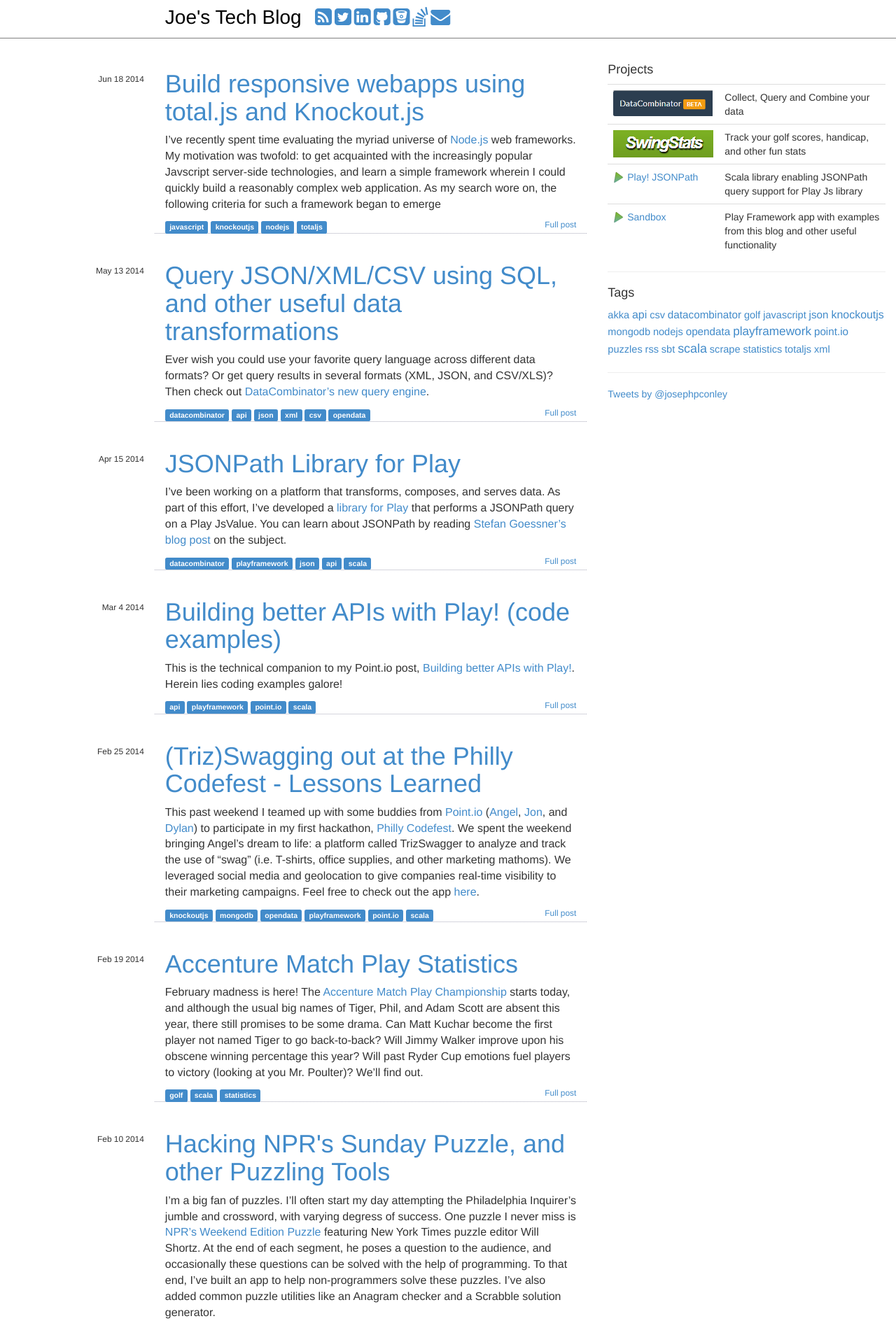
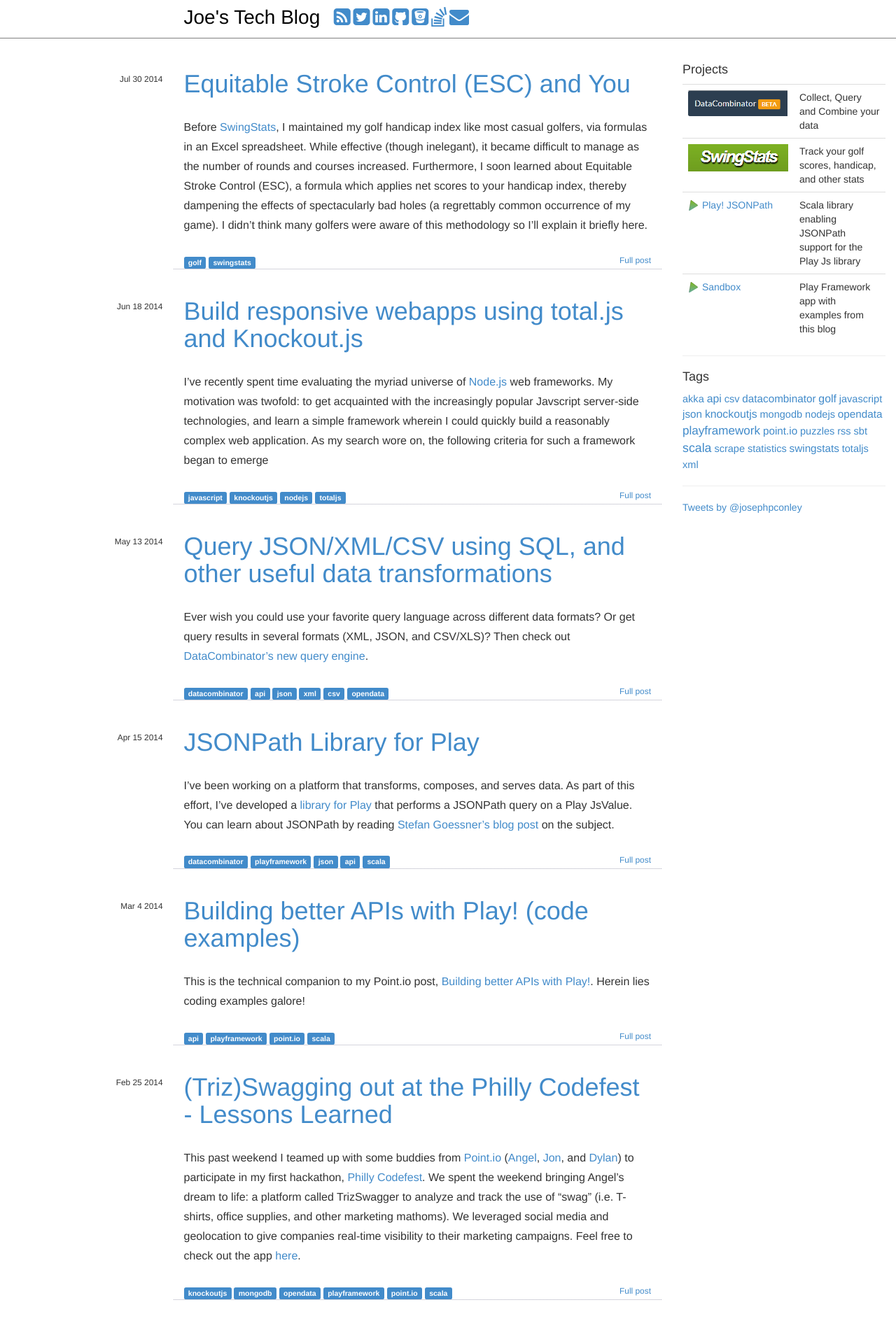
Before and after one commit to josephpconley/josephpconley.github.io, a Jekyll site: the page built from index.html, in a window 1280 px wide. Shown: the top 1898 px of the page at 70% size. Built offline with Jekyll 4.4.1, drawn with Linux system fonts in a browser that asks for light colours; the list of posts is cut into pages by our own code; comment, search, counter and statistics services are not loaded; some of the changed text lies outside the part shown.

Commit message:
swingstats posts

```diff
--- a/_layouts/main.html
+++ b/_layouts/main.html
@@ -49,7 +49,7 @@
     <div id="wrap">
         <div class="container" style="width:100% !important;">
             <div class="row" style="border-bottom: 1px solid gray;">
-                <div class="col-xs-12 col-sm-8 col-md-8">
+                <div class="col-xs-12 col-sm-9 col-md-9">
                     <div class="col-xs-1 col-sm-1 col-md-3"></div>
                     <div class="col-xs-11 col-sm-7 col-md-9">
                         <div class="title">
@@ -67,8 +67,8 @@
                 </div>
             </div>
             <div class="row">
-                <div class="col-xs-12 col-sm-8 col-md-8" style="margin-top:25px;">{{ content }}</div>
-                <div class="col-xs-12 col-sm-4 col-md-4" style="margin-top:25px;">
+                <div class="col-xs-12 col-sm-9 col-md-9" style="margin-top:25px;">{{ content }}</div>
+                <div class="col-xs-12 col-sm-3 col-md-3" style="margin-top:25px;">
                     <h4>Projects</h4>
                     <table class="table">
                         <tr class="clickableRow" href="http://www.datacombinator.com">
@@ -77,15 +77,15 @@
                         </tr>
                         <tr class="clickableRow" href="http://www.swingstats.com" >
                             <td><img src="/public/images/projects/swingstats.png"></td>
-                            <td>Track your golf scores, handicap, and other fun stats</td>
+                            <td>Track your golf scores, handicap, and other stats</td>
                         </tr>
                          <tr class="clickableRow" href="https://github.com/josephpconley/play-jsonpath" >
                             <td><img src="/public/images/projects/favicon.png"> <a>Play! JSONPath</a></td>
-                            <td>Scala library enabling JSONPath query support for Play Js library</td>
+                            <td>Scala library enabling JSONPath support for the Play Js library</td>
                         </tr>
                         <tr class="clickableRow" href="http://app.josephpconley.com" >
                             <td><img src="/public/images/projects/favicon.png"> <a>Sandbox</a></td>
-                            <td>Play Framework app with examples from this blog and other useful functionality</td>
+                            <td>Play Framework app with examples from this blog</td>
                         </tr>
                     </table>
                     <hr>
--- /dev/null
+++ b/_posts/2013-08-26-introducing-swingstats.md
@@ -0,0 +1,20 @@
+---
+layout: post
+type: post
+tags: golf swingstats
+title: Introducing SwingStats
+published: true
+---
+
+SwingStats is a free social golf network, built by and for golfers.  We built this application to solve two problems.
+Firstly, we wanted to help golfers to track their scores and maintain a valid handicap (without needing to belong to a country club).
+Secondly, we wanted to create a social network to allow golfers to connect and coordinate foursomes and golf outings.
+We believe providing these solutions helps golfers not only get better at golf but also enjoy the game as well.
+
+Our initial release is focused on providing functionality for any golfer to use.
+Our next major release will focus on providing solutions to golf clubs and golf courses to help them manage their business.
+We believe that scheduling tee times, running tournaments or outings, and managing promotions can be made simple and effective
+when run on a platform that any golfer can sign up for and use for free.
+
+But don't worry!  We'll continue to make improvements and updates to the application to give golfers the best experience possible.
+That's why we value your feedback.  If you have any comments, questions, or feedback, feel free to [drop us a line](http://www.swingstats.com/contact)
--- /dev/null
+++ b/_posts/2014-7-30-equitable-score-control-and-you.md
@@ -0,0 +1,56 @@
+---
+layout: post
+type: post
+tags: golf swingstats
+title: Equitable Stroke Control (ESC) and You
+published: true
+---
+
+Before [SwingStats](http://www.swingstats.com), I maintained my golf handicap index like most casual golfers, via formulas in an Excel spreadsheet.  While effective (though inelegant), it became difficult to manage as the number of rounds and courses increased.  Furthermore, I soon learned about Equitable Stroke Control (ESC), a formula which applies net scores to your handicap index, thereby dampening the effects of spectacularly bad holes (a regrettably common occurrence of my game).  I didn't think many golfers were aware of this methodology so I'll explain it briefly here.
+
+To implement ESC for a given round, we need to calculate a **Course Hanidcap** using this formula:
+
+$$
+	\text{Course Handicap} = \frac{\text{your handicap index} * \text{slope of course}}{113}
+$$
+
+If you don't have an established handicap index yet, you would use the maximum handicap index of 36.4 for men and 40.4 for women.
+
+Once you have the course handicap for your round, you can find the maximum score for a given hole using the following table.
+
+<table class="table table-striped table-bordered table-condensed">
+	<thead>
+		<tr>
+			<th>Course Handicap</th>
+			<th>Maximum Score</th>
+		</tr>
+	</thead>
+	<tbody>
+		<tr>
+			<td>0-9</td>
+			<td>Double Bogey</td>
+		</tr>
+		<tr>
+			<td>10-19</td>
+			<td>7</td>
+		</tr>
+		<tr>
+			<td>20-29</td>
+			<td>8</td>
+		</tr>
+		<tr>
+			<td>30-39</td>
+			<td>9</td>
+		</tr>
+		<tr>
+			<td>40 or more</td>
+			<td>10</td>
+		</tr>
+	</tbody>
+</table>
+
+Using this table, you would go through each hole and determine the net score (the minimum of your score and the maximum score), giving you a net total for the round.  It is this net total which you should apply towards your handicap calculation.  For those interested here's a good article on [calculating your own handicap](http://golf.about.com/cs/handicapping/a/howcalculated.htm).  I won't go into detail on that calculation as I would simply advise you to use SwingStats!
+
+##Big Data Analysis for your Golf Game
+
+Equitable Score Control is just one of the many benefits of using a scoring system like [SwingStats](http://www.swingstats.com).  We're working on solutions to extract intelligence from our database of rounds to pinpoint areas of your game that need the most work.
--- a/public/stylesheets/main.css
+++ b/public/stylesheets/main.css
@@ -2,12 +2,9 @@ html, body {
   height: 100%;
 }
 /*	font-family: Trebuchet MS, Helvetica, Arial, sans-serif; */
-body, input, textarea {
-    line-height: 150%;
-}
-
 p {
-    margin: 1.5em 0;
+    line-height: 175% !important;
+    margin: 1.75em 0 !important;
 }
 
 a img {
```
Also changed, not shown: _posts/2014-3-10-equitable-score-control-and-you.md (deleted, +0 -56 lines).
